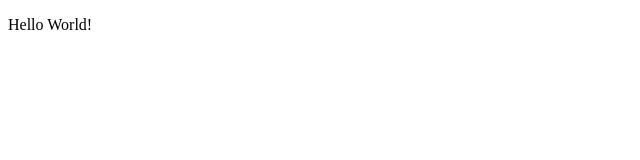
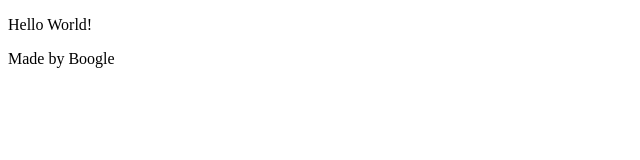
Before and after one commit to taylor-misch/bytepocket, a plain HTML site: page index.html in a window 1280 px wide. Shown: the whole page, without its empty margins (0-640 px from the left). Drawn offline with Linux system fonts and the light colour scheme.

Commit message:
signature

```diff
--- a/index.html
+++ b/index.html
@@ -5,5 +5,6 @@
     </head>
     <body>
         <p>Hello World!</p>
+        <p>Made by Boogle</p>
     </body>
 </html>
```
